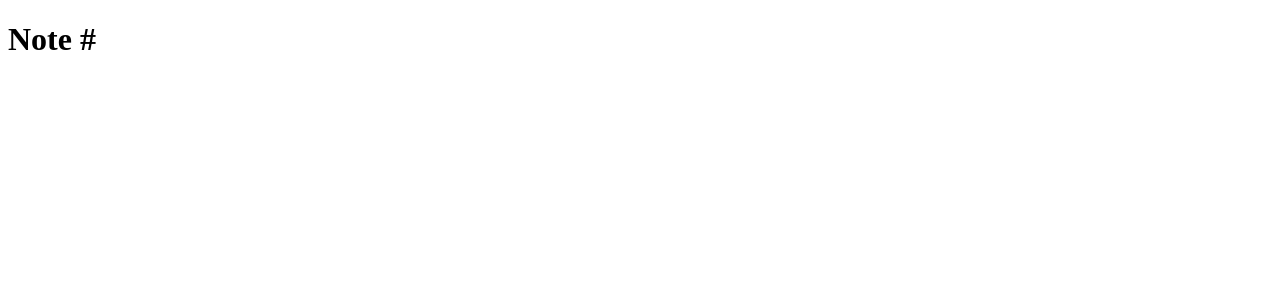
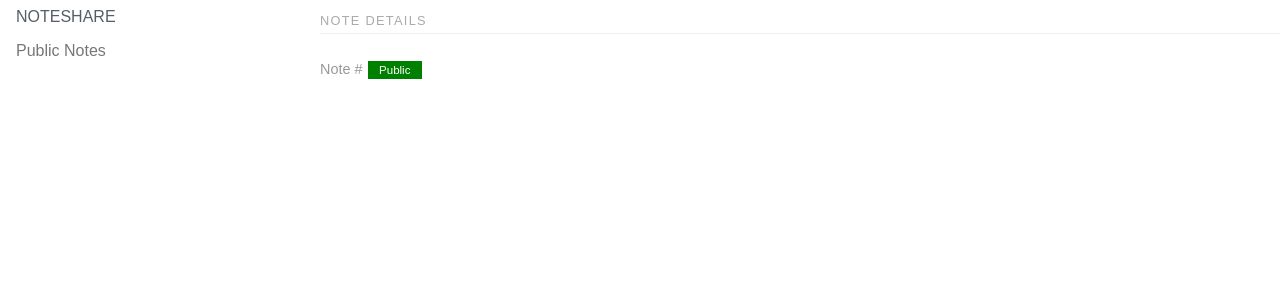
Before and after one commit to wmaliga/note-share, an Angular app in the folder note-share-gui/src/main/angular/: page /note/1 in a window 1280 px wide. Shown: the top 300 px of the page. Built offline with nearby package versions, Linux system fonts and the light colour scheme; no server answers.

Commit message:
Pure CSS styles

```diff
--- a/note-share-gui/src/main/angular/angular.json
+++ b/note-share-gui/src/main/angular/angular.json
@@ -27,6 +27,8 @@
               "src/assets"
             ],
             "styles": [
+              "node_modules/purecss/build/pure-min.css",
+              "node_modules/purecss/build/grids-responsive-min.css",
               "src/styles.css"
             ],
             "scripts": []
--- a/note-share-gui/src/main/angular/package.json
+++ b/note-share-gui/src/main/angular/package.json
@@ -20,7 +20,8 @@
     "@angular/router": "~13.2.0",
     "rxjs": "~7.5.0",
     "tslib": "^2.3.0",
-    "zone.js": "~0.11.4"
+    "zone.js": "~0.11.4",
+    "purecss": "2.0.6"
   },
   "devDependencies": {
     "@angular-devkit/build-angular": "~13.2.2",
--- a/note-share-gui/src/main/angular/src/app/app.component.css
+++ b/note-share-gui/src/main/angular/src/app/app.component.css
@@ -0,0 +1,3 @@
+.custom-restricted-width {
+  display: inline-block;
+}
--- a/note-share-gui/src/main/angular/src/app/app.component.html
+++ b/note-share-gui/src/main/angular/src/app/app.component.html
@@ -1 +1,15 @@
-<router-outlet></router-outlet>
+<div id="layout" class="pure-g">
+  <div class="sidebar pure-u-1 pure-u-md-1-4">
+    <div class="pure-menu custom-restricted-width">
+      <span class="pure-menu-heading">NoteShare</span>
+      <ul class="pure-menu-list">
+        <li class="pure-menu-item">
+          <a href="#" class="pure-menu-link" [routerLink]="['']">Public Notes</a>
+        </li>
+      </ul>
+    </div>
+  </div>
+  <div class="content pure-u-1 pure-u-md-3-4">
+    <router-outlet></router-outlet>
+  </div>
+</div>
--- a/note-share-gui/src/main/angular/src/app/components/note-details/note-details.component.html
+++ b/note-share-gui/src/main/angular/src/app/components/note-details/note-details.component.html
@@ -1,3 +1,4 @@
-<h1>Note #{{ (note$ | async)?.id }}</h1>
-<p>{{ (note$ | async)?.title }}</p>
+<h1 class="content-subhead">Note Details</h1>
+<h2 class="note-title">{{ (note$ | async)?.title }}</h2>
+<p class="note-meta">Note #{{ (note$ | async)?.id }} <span class="tag tag-green">Public</span></p>
 <p>{{ (note$ | async)?.data }}</p>
--- a/note-share-gui/src/main/angular/src/app/components/note-list/note-list.component.html
+++ b/note-share-gui/src/main/angular/src/app/components/note-list/note-list.component.html
@@ -1,7 +1,6 @@
-<h1>Notes</h1>
+<h1 class="content-subhead">Public Notes</h1>
 
-<ul>
-  <li *ngFor="let note of (notes$ | async)">
-    <a [routerLink]="['/note/' + note.id]">#{{ note.id }} {{ note.title }}</a>
-  </li>
-</ul>
+<section *ngFor="let note of (notes$ | async)" >
+  <h2 class="note-title" [routerLink]="['/note/' + note.id]">{{ note.title }}</h2>
+  <p class="note-meta">Note #{{ note.id }} <span class="tag tag-green">Public</span></p>
+</section>
--- a/note-share-gui/src/main/angular/src/styles.css
+++ b/note-share-gui/src/main/angular/src/styles.css
@@ -1 +1,41 @@
 /* You can add global styles to this file, and also import other style files */
+
+.note-title {
+  font-size: 2em;
+  color: #222;
+  margin-bottom: 0.2em;
+}
+
+.note-meta {
+  color: #999;
+  font-size: 90%;
+  margin: 0;
+}
+
+.note-data {
+  font-family: Georgia, "Cambria", serif;
+  color: #444;
+  line-height: 1.8em;
+}
+
+.content-subhead {
+  text-transform: uppercase;
+  color: #aaa;
+  border-bottom: 1px solid #eee;
+  padding: 0.4em 0;
+  font-size: 80%;
+  font-weight: 500;
+  letter-spacing: 0.1em;
+}
+
+.tag {
+  margin: 0 0.1em;
+  padding: 0.3em 1em;
+  color: #fff;
+  background: #999;
+  font-size: 80%;
+}
+
+.tag-green {
+  background: green;
+}
```
Also changed, not shown: 1 other file (tests, documents, lock files or other folders).
